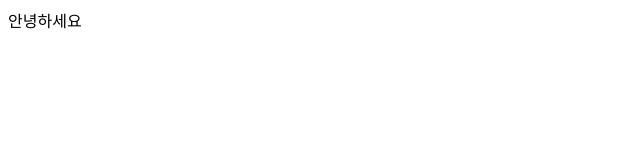
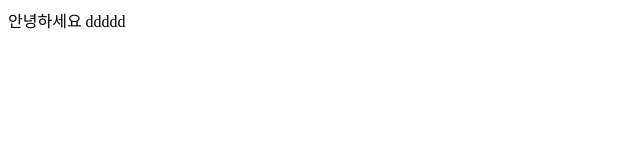
Before and after one commit to karung2/redesign, a plain HTML site: page indax.html in a window 1280 px wide. Shown: the full height of the page, 0-640 px from the left. Drawn offline with Linux system fonts and the light colour scheme.

Commit message:
내용을 바꿈

```diff
--- a/indax.html
+++ b/indax.html
@@ -6,6 +6,6 @@
     <title>Document</title>
 </head>
 <body>
-    안녕하세요
+    안녕하세요 ddddd
 </body>
 </html>
```
